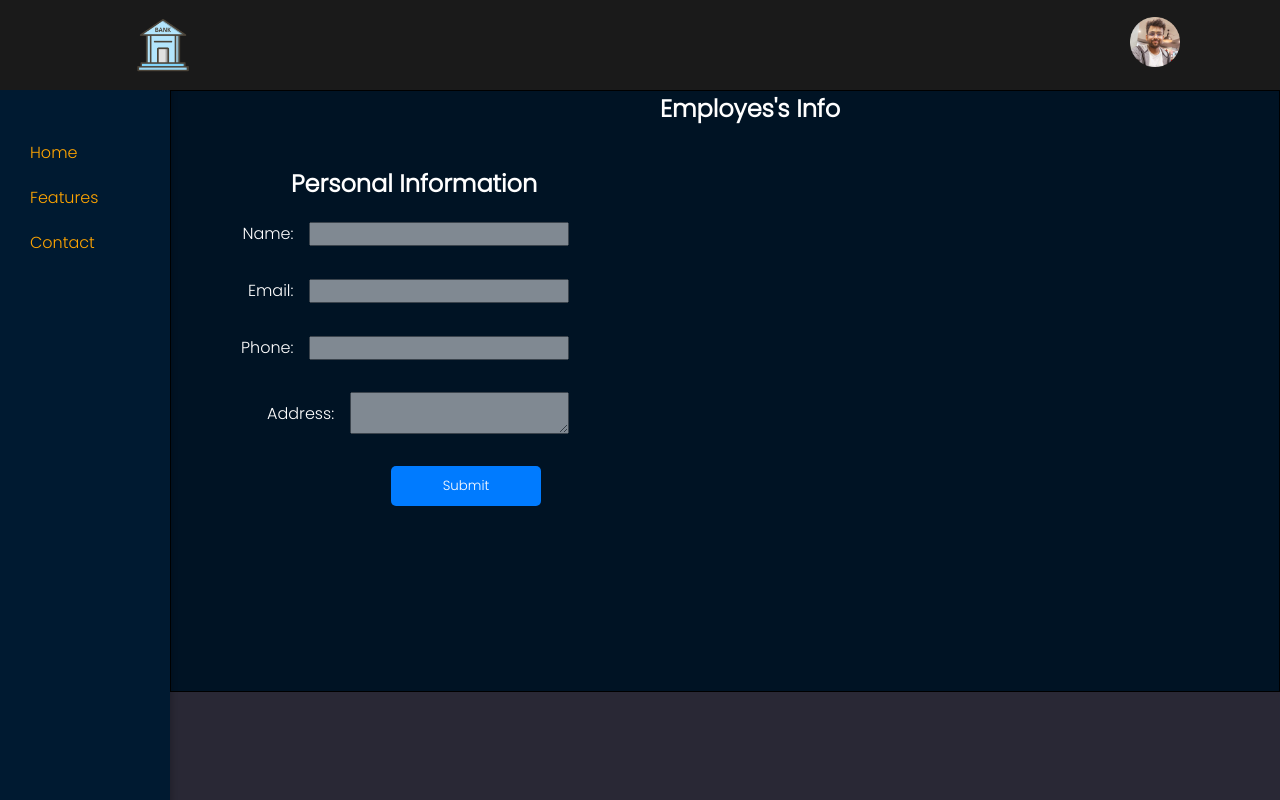
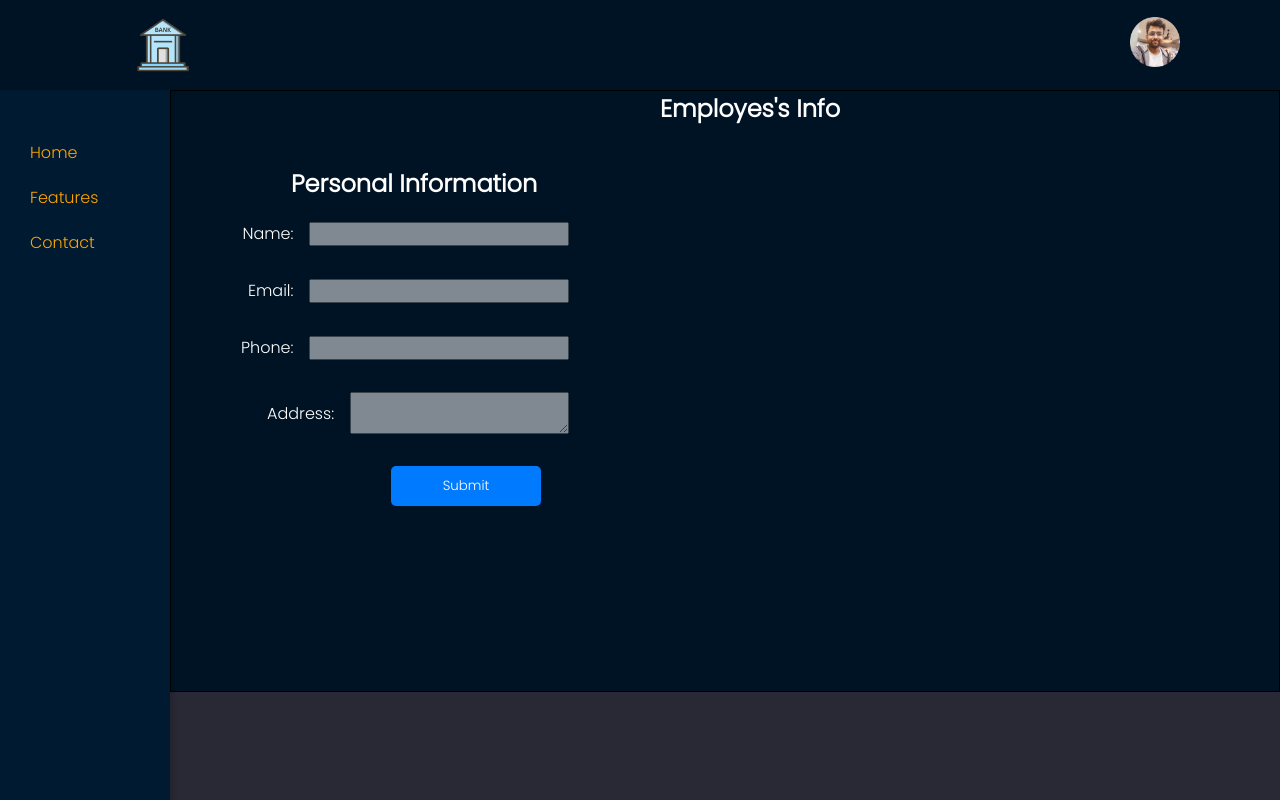
Before and after one commit to Sajalaxena/Bank, a plain HTML site: page Home Page/home.html in a window 1280 px wide. Shown: the top 800 px of the page. Drawn offline with Linux system fonts and the light colour scheme.

Commit message:
Update style.css

```diff
--- a/Home Page/style.css
+++ b/Home Page/style.css
@@ -21,7 +21,7 @@ color: #525252;
 }
 
 nav{
-    background-color: #1a1a1a;
+    background-color: #001324;
     width: 90%;
     padding: 10px 10%;
     display: flex;
```
